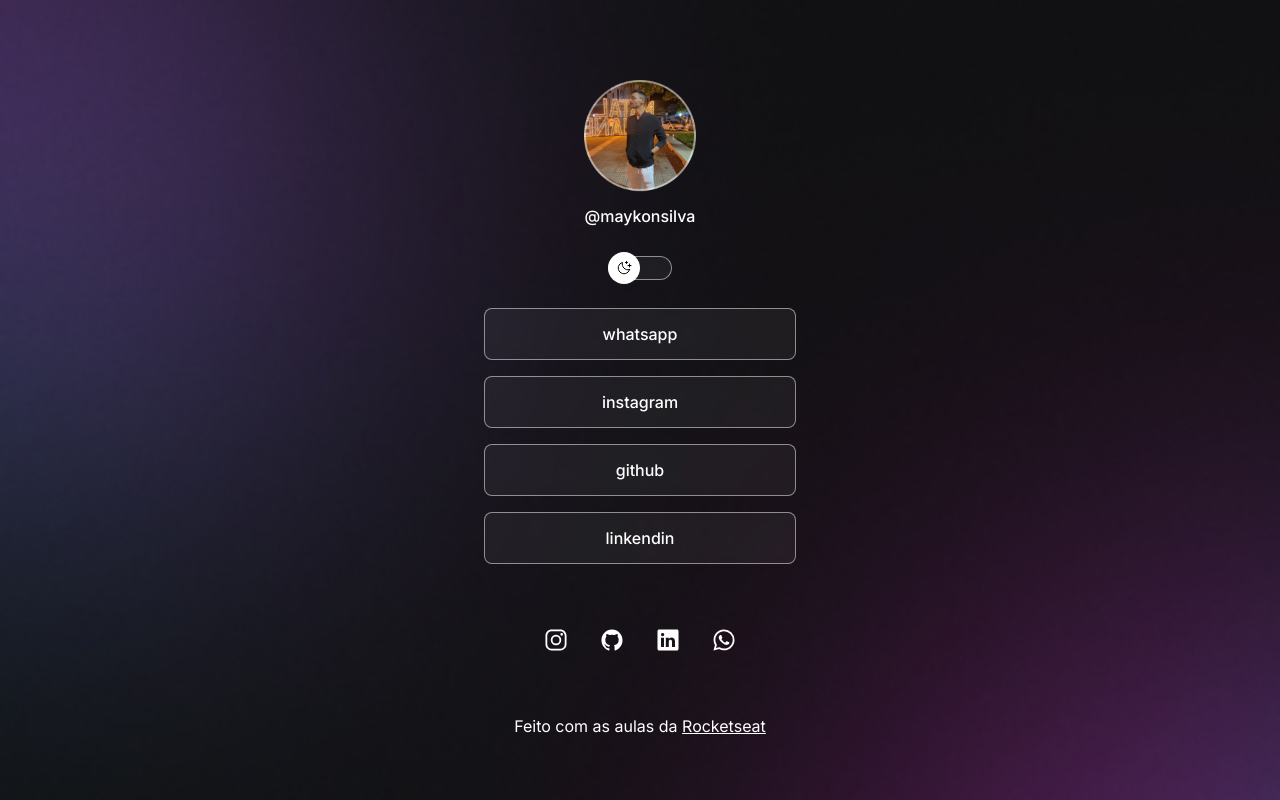
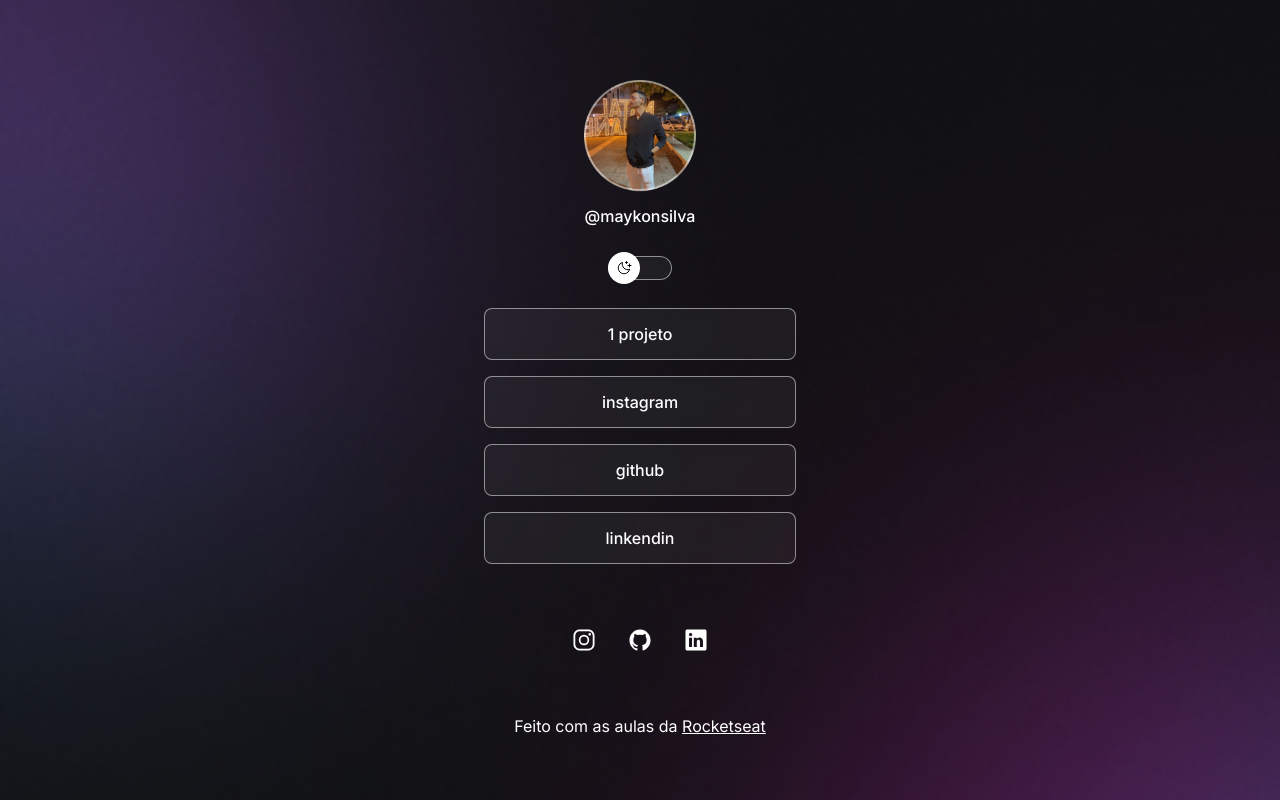
Before and after one commit to maykonfs/projeto, a plain HTML site: page index.html in a window 1280 px wide. Drawn offline with nearby package versions, Linux system fonts and the light colour scheme.

Commit message:
:tada: initial commit

```diff
--- a/index.html
+++ b/index.html
@@ -26,7 +26,7 @@
       </div>
       <ul>
         <li>
-          <a href="https://wa.me/qr/HMOTOSPESHEZH1" target="_blank">whatsapp</a>
+          <a href="https://byprojetsmaykon.netlify.app/" target="_blank">1 projeto</a>
         </li>
 
         <li>
@@ -53,10 +53,7 @@
         <a href="https://www.linkedin.com/in/maykon-silva/b43449265/" target="_blank">
         <ion-icon name="logo-linkedin"></ion-icon>
           </a>
-        <a href="https://wa.me/qr/HMOTOSPESHEZH1/" target="_blank">
 
-        <ion-icon name="logo-whatsapp"></ion-icon>
-        </a>
 
       </div>
       <footer>
```
